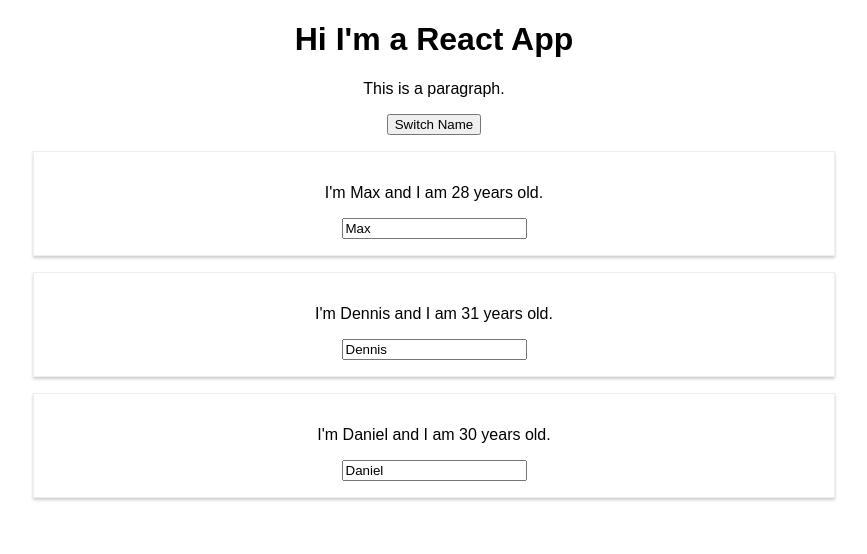
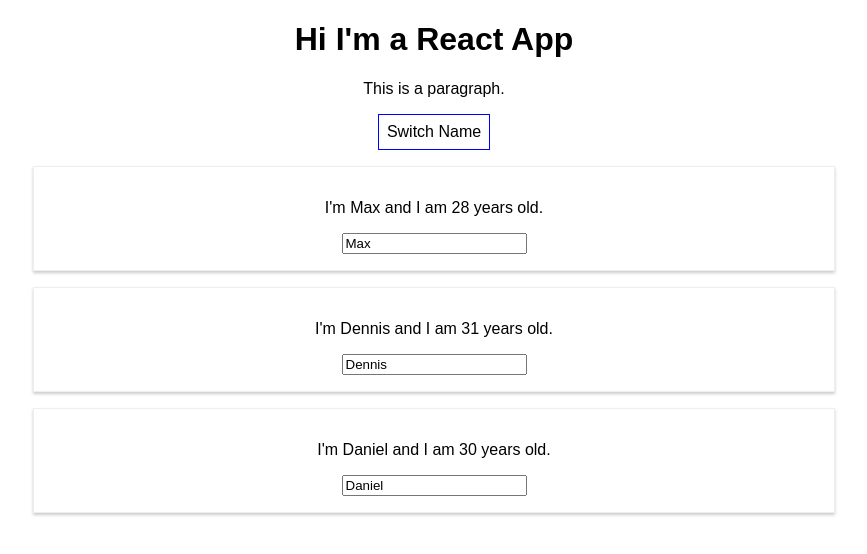
Before and after one commit to D3stros/React-Projects, a React (Create React App) app: page / in a window 1280 px wide. Shown: the top 554 px of the page, without its empty margins (206-1073 px from the left). Built offline with nearby package versions, Linux system fonts and the light colour scheme.

Commit message:
Adding styling via CSS Inline styles

```diff
--- a/src/App.js
+++ b/src/App.js
@@ -30,11 +30,20 @@
 
   // Best practice is bind and not this.switchNameHandler
   render() {
+    const style = {
+      backgroundColor: "white",
+      font: "inherit",
+      border: "1px solid blue",
+      padding: "8px",
+      cursor: "pointer"
+    }
      return (
      <div className="App">
       <h1>Hi I'm a React App</h1>
       <p>This is a paragraph.</p>
-      <button onClick= {() => this.switchNameHandler("Maximilian")}>Switch Name</button>
+      <button
+      style={style}
+      onClick= {() => this.switchNameHandler("Maximilian")}>Switch Name</button>
       <Person
         name = {this.state.persons[0].name}
         age = {this.state.persons[0].age} />
```
Also changed, not shown: src/App.css (line endings or trailing spaces).
